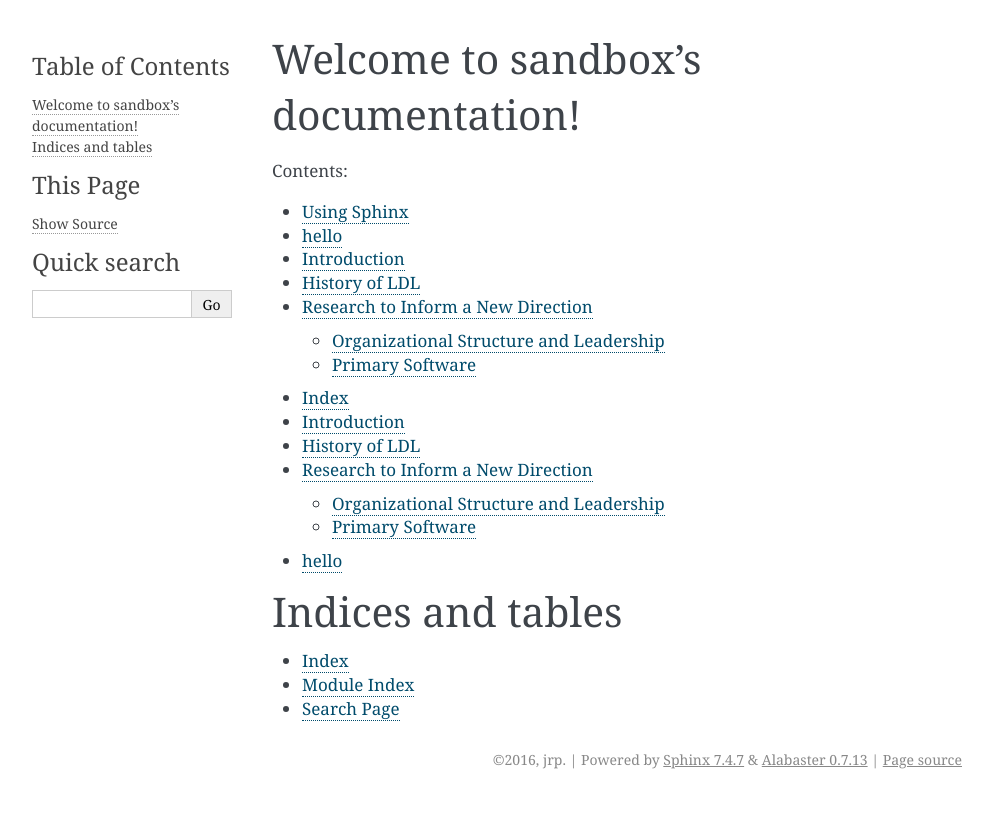
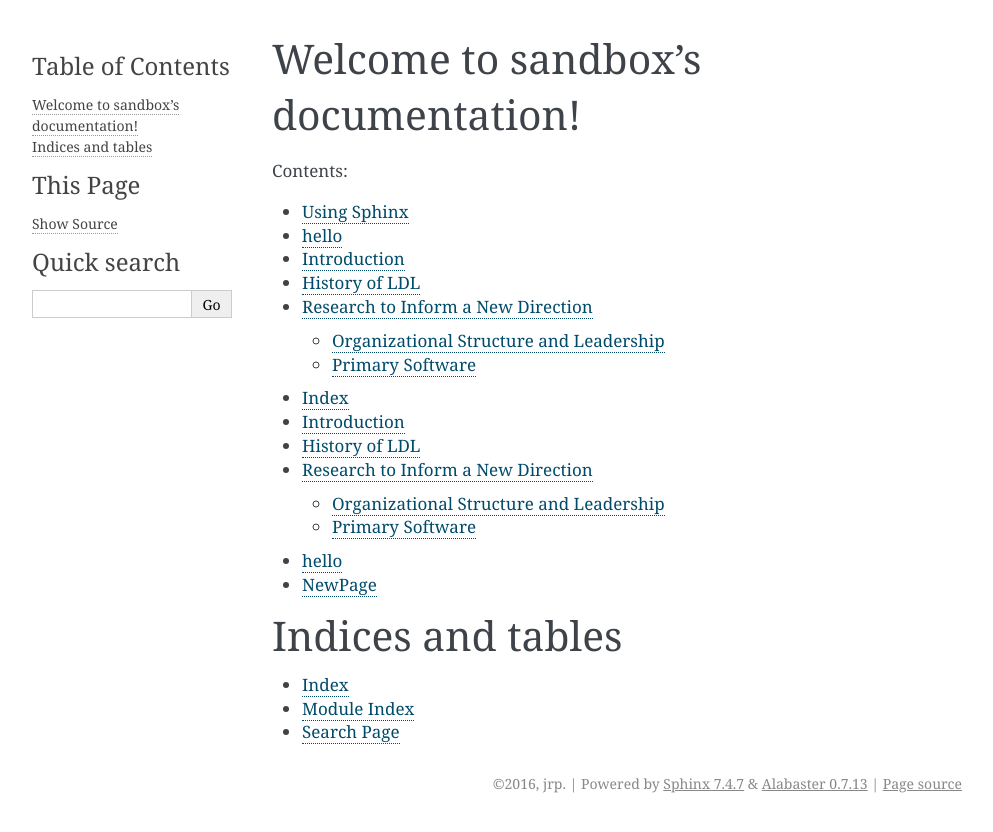
Before and after one commit to lsulibraries/ldl-documentation, a Sphinx documentation site: the page built from source/index.rst, in a window 1280 px wide. Shown: the top 832 px of the page, without its empty margins (148-1141 px from the left). Built offline with Sphinx 7.4.7, drawn with Linux system fonts in a browser that asks for light colours; pages that are not in the unit, such as notebooks, are missing from menus.

Commit message:
adding dummy newpage

```diff
--- a/source/index.rst
+++ b/source/index.rst
@@ -31,6 +31,7 @@ Contents:
    test
    Why-Participate-in-the-LDL?
    Zeutschel-OS-12000-Advanced-Scanning-Procedures
+   newpage
 
 Indices and tables
 ==================
--- /dev/null
+++ b/source/newpage.rst
@@ -0,0 +1,4 @@
+NewPage
+=======
+
+Hello World
```
Also changed, not shown: 1 other file.
